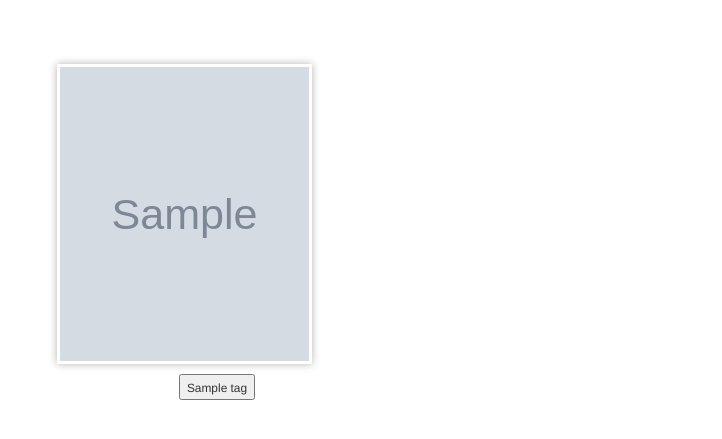
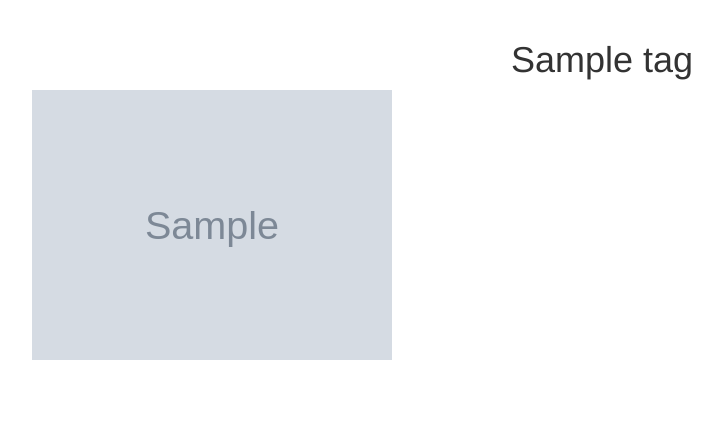
Before and after one commit to mwerumuchai/unsplash-clone, a Django app: template gallery/templates/all-gallery/tag.html in a window 1280 px wide. Shown: the part 136-575 px from the top of the page, without its empty margins (38-760 px from the left). Run offline with Django 3.2, Linux system fonts and the light colour scheme; tables that the repository leaves empty hold one stand-in row (values such as "Sample post"); the template is opened without the code that fills it: values that come from a table or form of the project are taken from there, most other values are stand-ins (such as "Sample title", 1, 10 or a date in 2020); grey boxes marked "Sample" are stand-in pictures; some libraries are stand-ins or nearby versions.

Commit message:
create tag html file that contains all the photos in particular tags

```diff
--- a/gallery/templates/all-gallery/tag.html
+++ b/gallery/templates/all-gallery/tag.html
@@ -1,40 +1,27 @@
-{% extends 'all-gallery/base.html' %} {% load static %} {% block styles %}
-<!--block styles-->
-{{block.super}} {% endblock %} {% block content %} {{block.super}}
-<!-- <div class="row">
-  {% for tag in all_tags %}
-  <div class="col-xs-2 col-sm-2 col-md-1 col-lg-1" id="tag">
-    <h4 class="text-center">{{tag.name}}</h4>
-    <a href="{% url 'tag' tag.id %}"><img src="{{tag.image.url}}" alt="{{tag.name}}" class="" id="cover"></a>
+{% extends 'all-gallery/base.html' %} {% load static %} {% block styles %} {{block.super}}
+<link href="https://fonts.googleapis.com/css?family=Varela" rel="stylesheet"> {% endblock %}
+
+<!-- Content block -->
+{% block content %} {{block.super}}
+<div class="container">
+  <div class="row">
+    <div class="col-xs-12 col-sm-12 col-md-12 col-lg-12">
+      <h1 class="tags">{{tag.name}}</h1>
+    </div>
   </div>
-  {% endfor %}
+
+  <div class="row">
+
+    {% for gallery_item in gallery %}
+
+    <div class="col-md-4 col-lg-4">
+      <a href="{% url 'gallery' gallery_item.id %}">
+        <img src="{{gallery_item.image.url}}" alt="Image" class="img-responsive home-image" id="myImg">
+      </a>
+    </div>
+    {% endfor %}
+  </div>
+
 </div>
-<div class="container">
-  <div class="row" id="header">
-    <h1>{{tag.name}} images</h1> {% if gallery %}
-    <h3>{{gallery|length}} free {{tag.name}} images</h3> {% endif %}
-  </div>
-</div>
-{% if gallery %} {% for photo in gallery %}
-<div class="col-sm-6 col-md-4 col-lg-4">
-  <a href="{% url 'photo' photo.id %}"><img src="{{photo.image.url}}" class="img-responsive" alt="{{photo.title}}" id="space"><button class="btn" id="arrow"><i class="glyphicon glyphicon-arrow-down"></i></button></a>
-</div>
-{% endfor %} {% else %}
-<h2 class="text-center">No images found for {{tag.name}}</h2> {% endif %}
-</div>
-</div>
-</div> -->
-<div class="container">{% for gallery_item in gallery %}
-  <div class="col-xs-6 col-sm-6 col-md-3 col-lg-3">
-    <a class="lightbox" href="#pic">
-      <img src="{{gallery_item.image.url}} " class="img-responsive " alt="Image "></a> {% for tag in gallery_item.tags.all %}
-    <button type="button " name="button "><small>{{tag.name}}</small></button> {% endfor %}
-    <div class="col-md-6 col-sm-12 col-xs-12 col-lg-4">
-      <div class="lightbox-target" id="pic">
-        <img src="{{gallery_item.image.url}} " class="img-responsive " alt="Image ">
-        <a class="lightbox-close" href="#"></a>
-      </div>
-    </div>
-  </div>{% endfor%}
-</div>
+
 {% endblock %}
```
